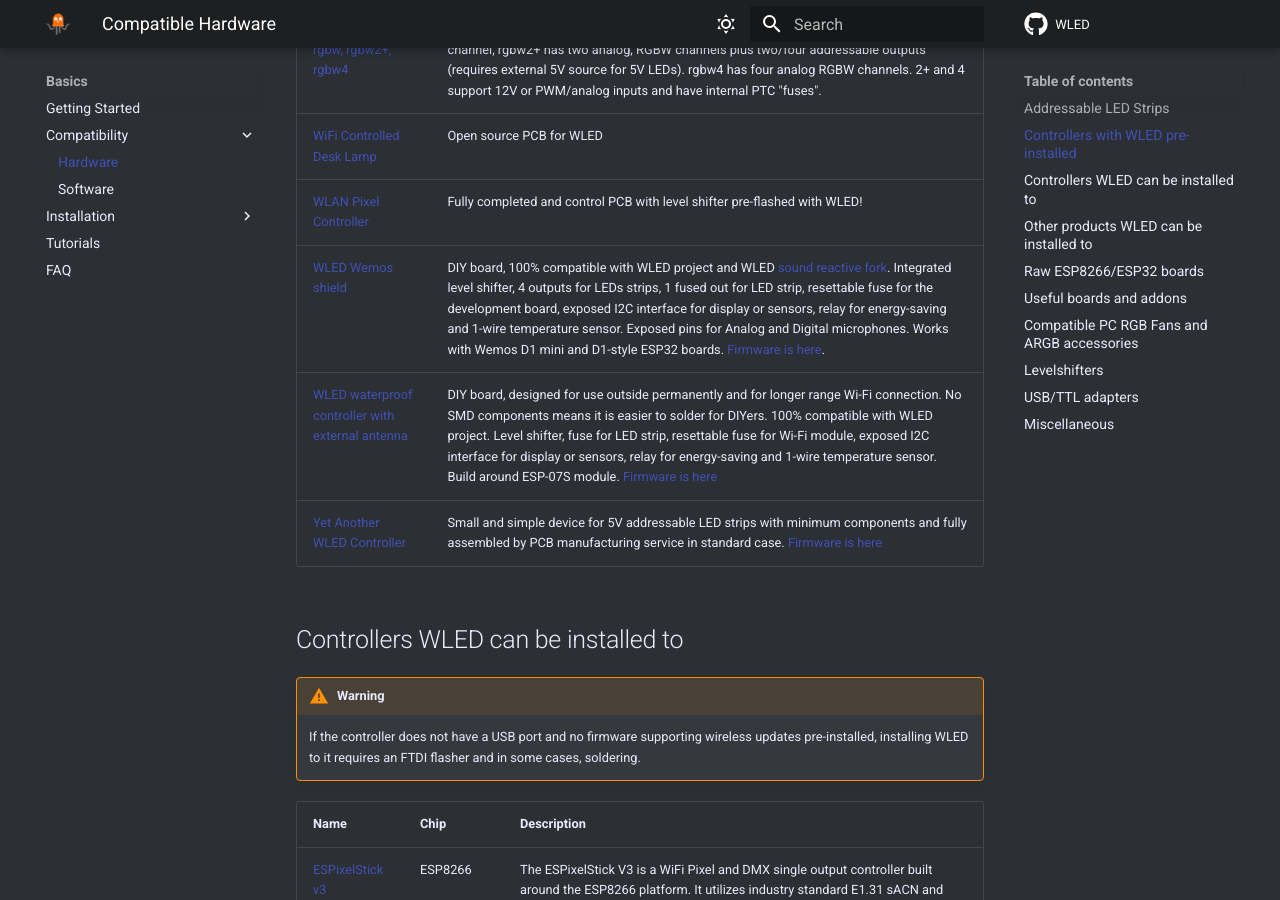
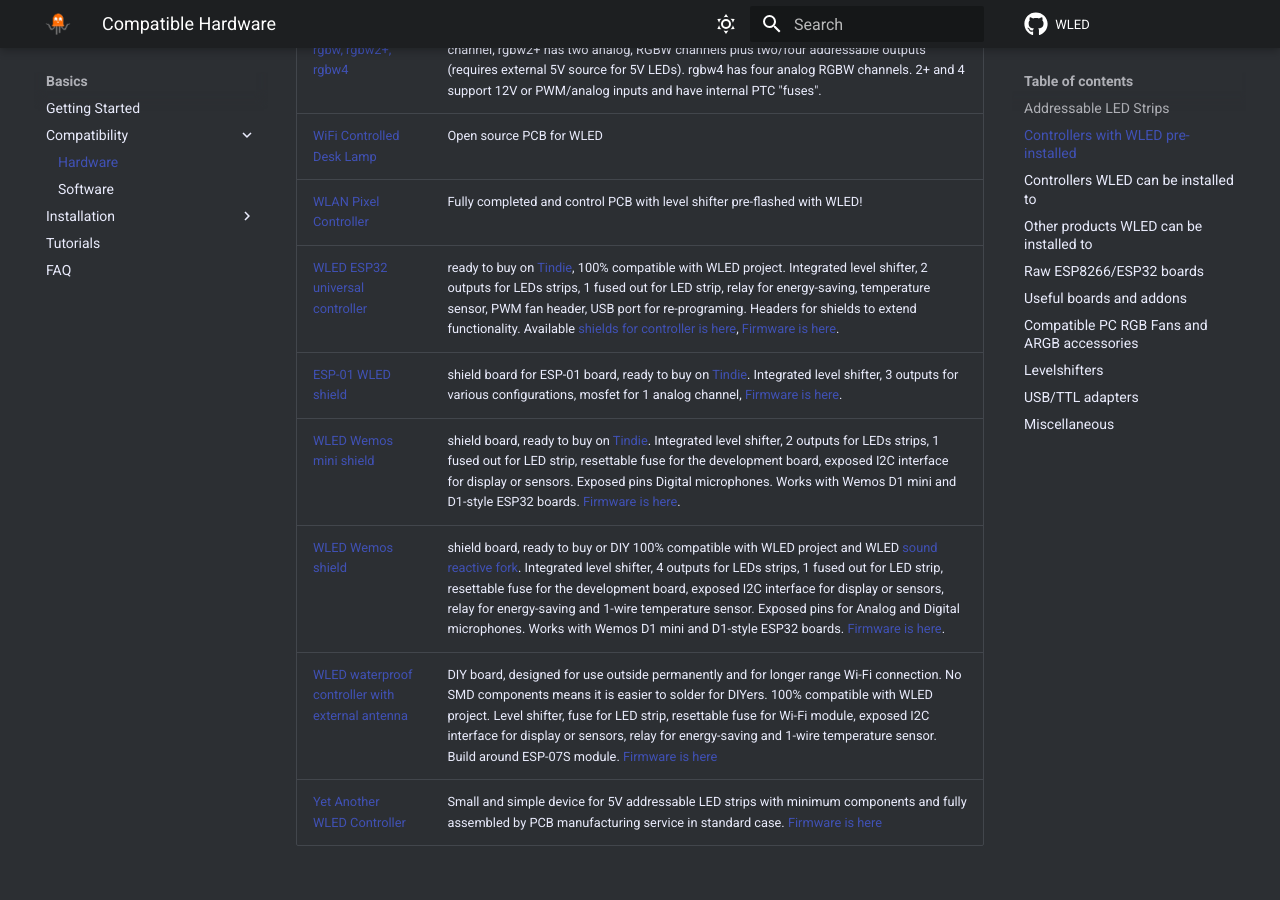
Before and after one commit to Aircoookie/WLED-Docs, an MkDocs documentation site: the page built from docs/basics/compatible-hardware.md, in a window 1280 px wide and 900 px high, scrolled down 2848 px. Built offline with MkDocs 1.6.1 and Material for MkDocs 9.7.7, drawn with Linux system fonts in a browser that asks for light colours; comment, search, counter and statistics services are not loaded.

Commit message:
Update compatible-hardware.md
Added few more long existed never listed in hardware list.

```diff
--- a/docs/basics/compatible-hardware.md
+++ b/docs/basics/compatible-hardware.md
@@ -60,7 +60,10 @@
 [sjm autoprod rgbw, rgbw2+, rgbw4](https://sjmautoprod.com/RGB-Controllers/rgbwX-Wi-Fi-Controllers.html) | Complete, fully-sealed, analog and digital controllers for vehicular use. rgbw has one RGBW channel, rgbw2+ has two analog, RGBW channels plus two/four addressable outputs (requires external 5V source for 5V LEDs). rgbw4 has four analog RGBW channels. 2+ and 4 support 12V or PWM/analog inputs and have internal PTC "fuses".
 [WiFi Controlled Desk Lamp](https://github.com/stanoba/wifi-desk-lamp) | Open source PCB for WLED
 [WLAN Pixel Controller](https://shop.codm.de/automation/pixel/30/wlan-pixel-controller) | Fully completed and control PCB with level shifter pre-flashed with WLED!
-[WLED Wemos shield](https://github.com/srg74/WLED-wemos-shield) | DIY board, 100% compatible with WLED project and WLED [sound reactive fork](https://github.com/atuline/WLED). Integrated level shifter, 4 outputs for LEDs strips, 1 fused out for LED strip, resettable fuse for the development board, exposed I2C interface for display or sensors, relay for energy-saving and 1-wire temperature sensor. Exposed pins for Analog and Digital microphones. Works with Wemos D1 mini and D1-style ESP32 boards. [Firmware is here](https://github.com/srg74/WLED-wemos-shield/tree/master/resources/Firmware/WLED_wemos_shield).
+[WLED ESP32 universal controller](https://github.com/srg74/WLED-ESP32-universal-controller) | ready to buy on [Tindie](https://www.tindie.com/products/27056/), 100% compatible with WLED project. Integrated level shifter, 2 outputs for LEDs strips, 1 fused out for LED strip, relay for energy-saving, temperature sensor, PWM fan header, USB port for re-programing. Headers for shields to extend functionality. Available [shields for controller is here](https://www.tindie.com/stores/serg74/),  [Firmware is here](https://github.com/srg74/WLED-ESP32-universal-controller/tree/main/Firmware).
+[ESP-01 WLED shield](https://www.tindie.com/products/24901/) | shield board for ESP-01 board, ready to buy on [Tindie](https://www.tindie.com/products/24901/). Integrated level shifter, 3 outputs for various configurations, mosfet for 1 analog channel, [Firmware is here](https://github.com/srg74/WLED-wemos-shield/tree/master/resources/Firmware/WLED_wemos_shield).
+[WLED Wemos mini shield](https://github.com/srg74/WLED-wemos-shield/tree/master/resources/mini_shield) | shield board, ready to buy on [Tindie](https://www.tindie.com/products/22680/). Integrated level shifter, 2 outputs for LEDs strips, 1 fused out for LED strip, resettable fuse for the development board, exposed I2C interface for display or sensors. Exposed pins Digital microphones. Works with Wemos D1 mini and D1-style ESP32 boards. [Firmware is here](https://github.com/srg74/WLED-wemos-shield/tree/master/resources/Firmware/WLED_wemos_shield).
+[WLED Wemos shield](https://github.com/srg74/WLED-wemos-shield) | shield board, ready to buy or DIY 100% compatible with WLED project and WLED [sound reactive fork](https://github.com/atuline/WLED). Integrated level shifter, 4 outputs for LEDs strips, 1 fused out for LED strip, resettable fuse for the development board, exposed I2C interface for display or sensors, relay for energy-saving and 1-wire temperature sensor. Exposed pins for Analog and Digital microphones. Works with Wemos D1 mini and D1-style ESP32 boards. [Firmware is here](https://github.com/srg74/WLED-wemos-shield/tree/master/resources/Firmware/WLED_wemos_shield).
 [WLED waterproof controller with external antenna](https://github.com/srg74/Controller-for-WLED-firmware) | DIY board, designed for use outside permanently and for longer range Wi-Fi connection. No SMD components means it is easier to solder for DIYers. 100% compatible with WLED project. Level shifter, fuse for LED strip, resettable fuse for Wi-Fi module, exposed I2C interface for display or sensors, relay for energy-saving and 1-wire temperature sensor. Build around ESP-07S module. [Firmware is here](https://github.com/srg74/WLED-wemos-shield/tree/master/resources/Firmware/WLED_wemos_shield)
 [Yet Another WLED Controller](https://github.com/lizardsystems/yawl-controller) | Small and simple device for 5V addressable LED strips with minimum components and fully assembled by PCB manufacturing service in standard case. [Firmware is here](https://github.com/lizardsystems/yawl-controller/tree/main/firmware/WLED)
 
```
